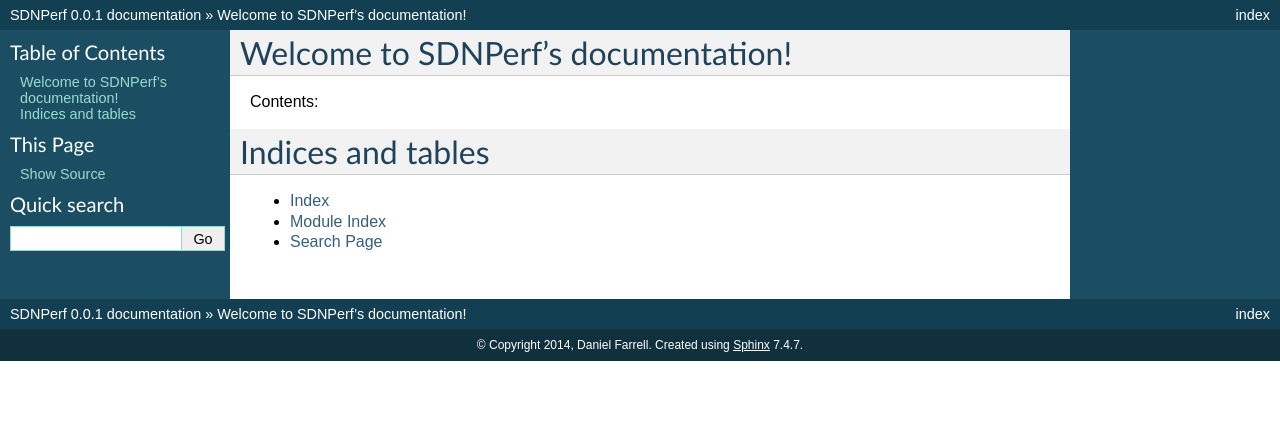
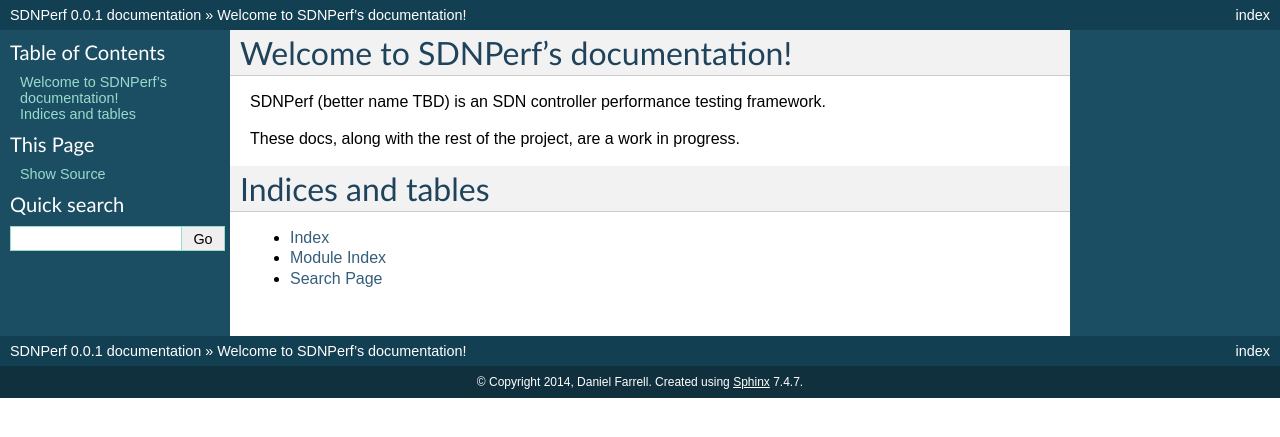
Before and after one commit to dfarrell07/CBenchF, a Sphinx documentation site: the page built from docs/index.rst, in a window 1280 px wide. Shown: the top 437 px of the page. Built offline with Sphinx 7.4.7, drawn with Linux system fonts in a browser that asks for light colours.

Commit message:
Basic stub description of project in Sphinx docs
Signed-off-by: Daniel Farrell <dfarrell@redhat.com>

```diff
--- a/docs/index.rst
+++ b/docs/index.rst
@@ -6,7 +6,9 @@
 Welcome to SDNPerf's documentation!
 ===================================
 
-Contents:
+SDNPerf (better name TBD) is an SDN controller performance testing framework.
+
+These docs, along with the rest of the project, are a work in progress.
 
 .. toctree::
    :maxdepth: 2
```
